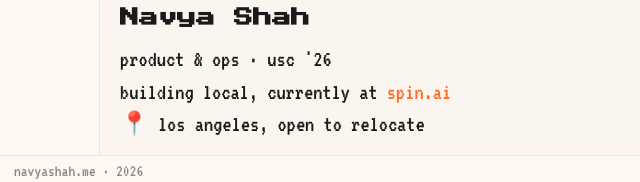
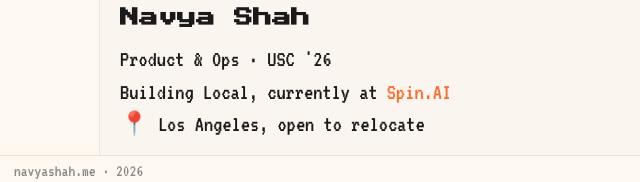
Before and after one commit to navyashah/personal-website, a plain HTML site: page index.html in a window 1280 px wide. Shown: the part 615-797 px from the top of the page, 0-640 px from the left. Drawn offline with Linux system fonts and the light colour scheme.

Commit message:
Update index.html

```diff
--- a/index.html
+++ b/index.html
@@ -625,9 +625,9 @@
         <span class="badge-text">open to work</span>
       </div>
       <h1>Navya Shah</h1>
-      <span class="bio-line">product &amp; ops · usc '26</span>
-      <span class="bio-line">building <span class="in-progress-wrap">local</span>, currently at <a href="https://spin.ai" target="_blank" rel="noopener">spin.ai</a></span>
-      <span class="bio-line">📍 los angeles, open to relocate</span>
+      <span class="bio-line">Product &amp; Ops · USC '26</span>
+      <span class="bio-line">Building <span class="in-progress-wrap">Local</span>, currently at <a href="https://spin.ai" target="_blank" rel="noopener">Spin.AI</a></span>
+      <span class="bio-line">📍 Los Angeles, open to relocate</span>
     </div>
 
     <!-- ABOUT window -->
```
